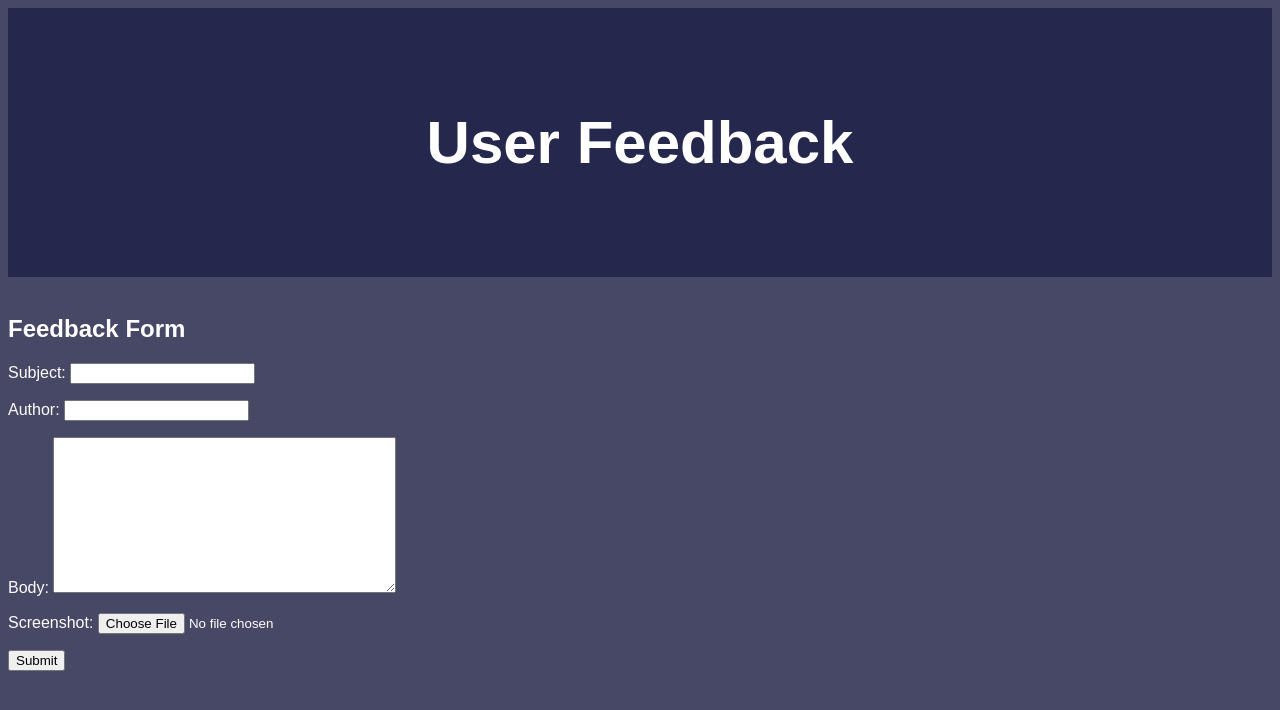
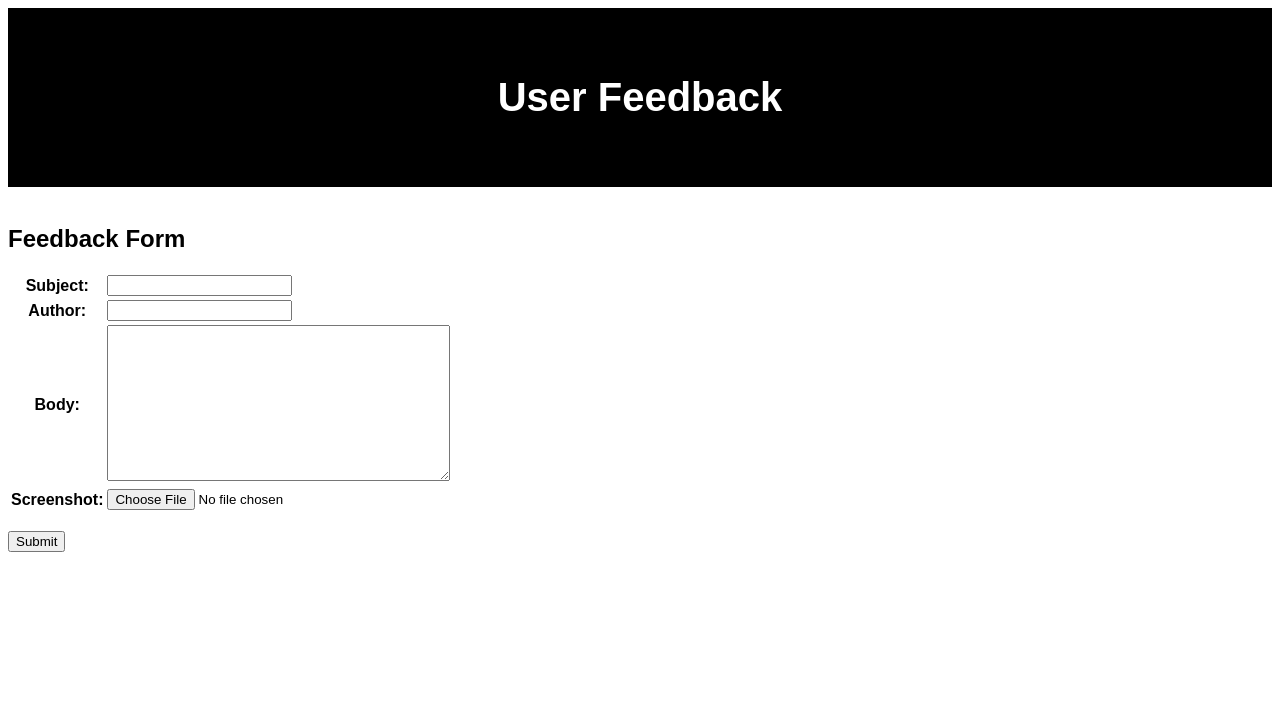
Before and after one commit to scottoneill421/User-Feedback, a Django app: page / in a window 1280 px wide. Shown: the top 710 px of the page. Run offline with Django 3.2, Linux system fonts and the light colour scheme.

Commit message:
Fixed up some CSS

```diff
--- a/static/css/style.css
+++ b/static/css/style.css
@@ -1,13 +1,13 @@
 body {
-  background-color: #464866;
-  color: white;
+  background-color: #FFFFFF;
+  color: black;
   font-family: Arial, Helvetica, sans-serif;
 }
 
 .header {
-  padding: 60px;
+  padding: 40px;
   text-align: center;
-  background: #25274d;
+  background: #000000;
   color: white;
-  font-size: 30px;
+  font-size: 20px;
 }
--- a/templates/FeedbackForm.html
+++ b/templates/FeedbackForm.html
@@ -3,7 +3,10 @@
 {% block content %}
   <h2>Feedback Form</h2>
   <form method="POST">{% csrf_token %}
-    {{ form.as_p }}
+    <table>
+      {{ form.as_table }}
+    </table>
+    <br>
     <input type="submit" value="Submit">
   </form>
 {% endblock %}
```
Also changed, not shown: db.sqlite3.
